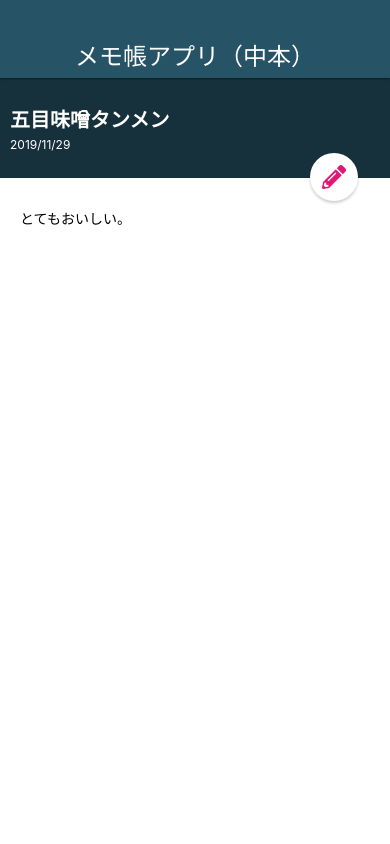
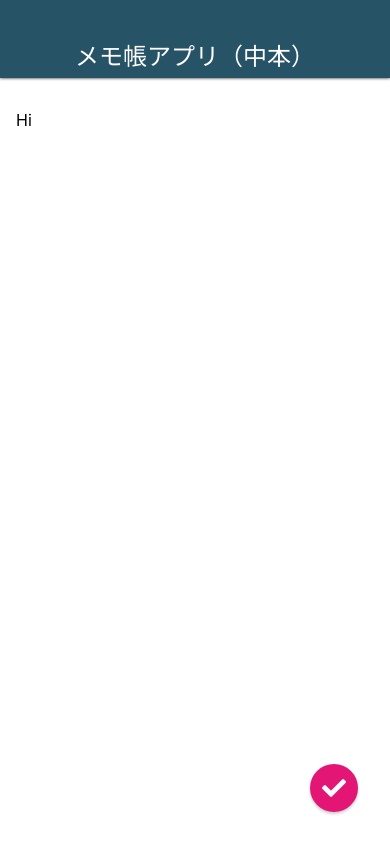
Before and after one commit to osakana1990/MemoApp, a React Native app: screen / in a window 390 px wide. Built offline with nearby package versions, Linux system fonts and the light colour scheme.

Commit message:
Create MemoEditScreen

```diff
--- a/App.js
+++ b/App.js
@@ -2,15 +2,17 @@
 import { StyleSheet, View } from 'react-native';
 
 import Appbar from './src/components/Appbar';
-import MemoDetailScreen from './src/screens/MemoDetailScreen';
+// import MemoDetailScreen from './src/screens/MemoDetailScreen';
 // import MemoListScreen from './src/screens/MemoListScreen';
+import MemoEditScreen from './src/screens/MemoEditScreen';
 
 export default function App() {
   return (
     <View style={styles.container}>
       <Appbar />
       {/* <MemoListScreen /> */}
-      <MemoDetailScreen />
+      {/* <MemoDetailScreen /> */}
+      <MemoEditScreen />
     </View>
   );
 }
--- a/src/elements/CircleButton.js
+++ b/src/elements/CircleButton.js
@@ -9,6 +9,7 @@
 const CustomIcon = createIconSet({
     pencil: '\uf303',
     plus: '\uf067',
+    check: '\uf00c',
 }, 'FontAwesome', expoAssetId);
 
 class CircleButton extends React.Component {
--- /dev/null
+++ b/src/screens/MemoEditScreen.js
@@ -0,0 +1,33 @@
+import React from 'react';
+import { StyleSheet, View, TextInput } from 'react-native';
+
+import CircleButton from '../elements/CircleButton';
+
+class MemoEditScreen extends React.Component {
+    render() {
+        return (
+            <View style={styles.container}>
+                <TextInput style={styles.memoEditInput} multiline value="Hi" />
+                <CircleButton name="check" />
+            </View>
+        );
+    }
+}
+
+const styles = StyleSheet.create({
+    container: {
+        flex: 1,
+        width: '100%',
+    },
+    memoEditInput: {
+        backgroundColor: '#fff',
+        flex: 1,
+        paddingTop: 32,
+        paddingRight: 16,
+        paddingBottom: 16,
+        paddingLeft: 16,
+        fontSize: 16,
+    },
+});
+
+export default MemoEditScreen;
```
